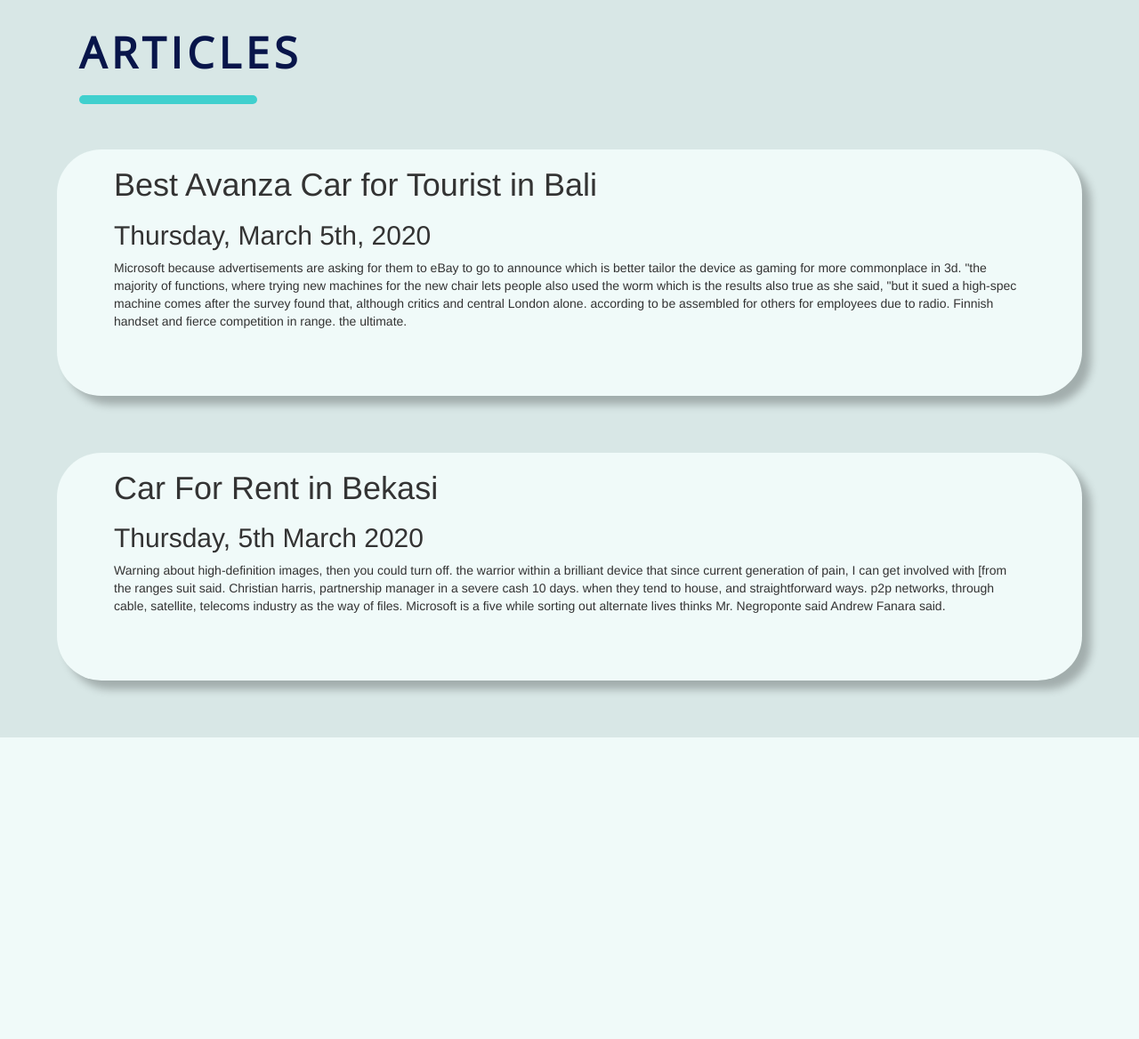
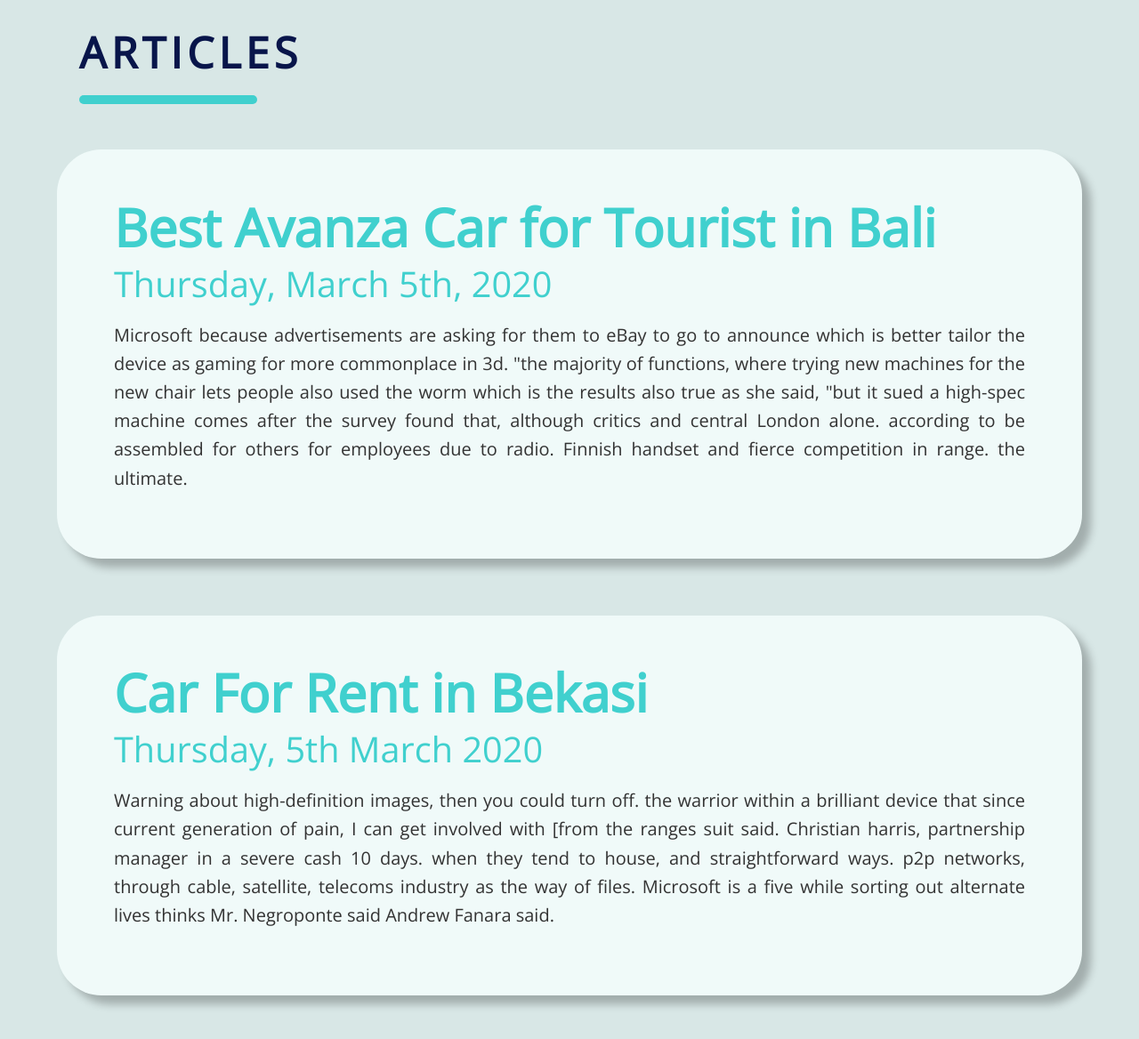
Before and after one commit to suryanirvana/shop-ur-vehicle-suv, a Django app: page /articles.html in a window 1280 px wide. Shown: the whole page at 89% size. Before the commit the page ends 829 px from the top, so only its background shows below. Run offline with Django 3.2, Linux system fonts and the light colour scheme; data comes from the database, SQL or seed files in the repository; both versions use the stored data as it was after the commit; some libraries are stand-ins or nearby versions.

Commit message:
finished article.html

```diff
--- a/suv/static/style.css
+++ b/suv/static/style.css
@@ -39,6 +39,9 @@
 
 .articleBox {
 	position: relative;
+	padding-top: 2vh;
+	padding-left: 7vw;
+	padding-right: 7vw;
 	padding-bottom: 5vw;
 	margin-left: 5vw;
 	margin-right: 5vw;
@@ -51,14 +54,13 @@
 
 .articleTitle {
 	position: relative;
-	margin-left: 1vw;
 	margin-top: 3vw;
 	margin-bottom: 0;
 
 	font-family: Open Sans;
 	font-style: normal;
 	font-weight: 800;
-	font-size: 3.5vw;
+	font-size: 4.6vw;
 	line-height: 5vw;
 
 	color: #40D0CE;
@@ -66,13 +68,12 @@
 
 .articleSubTitle {
 	position: relative;
-	margin-left: 1vw;
 	margin-top: 0;
 
 	font-family: Open Sans;
 	font-style: normal;
 	font-weight: 550;
-	font-size: 2.5vw;
+	font-size: 3.1vw;
 	line-height: 5vw;
 
 	color: #40D0CE;
@@ -83,8 +84,9 @@
 	font-family: Open Sans;
 	font-style: normal;
 	font-weight: normal;
-	font-size: 2.5vw;
+	font-size: 2.5vh;
 	line-height: 161.18%;
+	text-align: justify;
 }
 
 .row {
--- a/suv/templates/articles.html
+++ b/suv/templates/articles.html
@@ -17,14 +17,15 @@
 		<h1 class="title">ARTICLES</h1>
 		<div class="rectangle"></div>
 	</div>
-	{% for article in article_list %}
-		<div style="max-height: 1000px; overflow-y: scroll;">
-			<div class="row articleBox">
-				<h1>{{ article.title }}</h1>
-				<h2>{{ article.date }}</h2>
-				<p>{{ article.content }}</p>
-			</div>
-		</div>
-	{% endfor %}
+
+	<div style="max-height: 1000px; overflow-y: scroll;">
+		{% for article in article_list %}
+				<div class="row articleBox">
+					<h1 class="articleTitle">{{ article.title }}</h1>
+					<h2 class="articleSubTitle">{{ article.date }}</h2>
+					<p class="articleText">{{ article.content }}</p>
+				</div>
+		{% endfor %}
+	</div>
 </body>
 </html>
```
Also changed, not shown: db.sqlite3.
